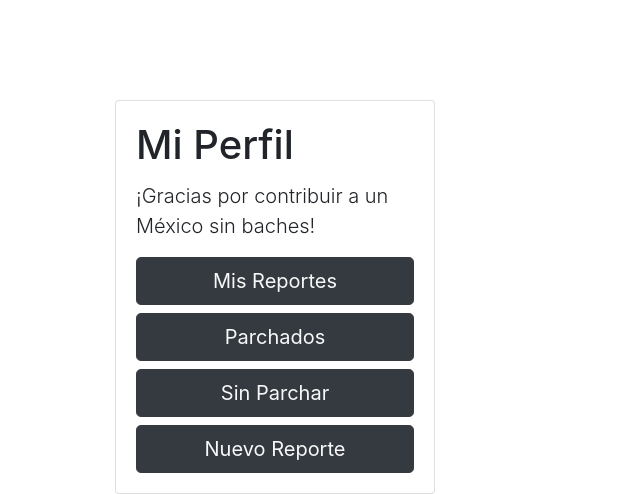
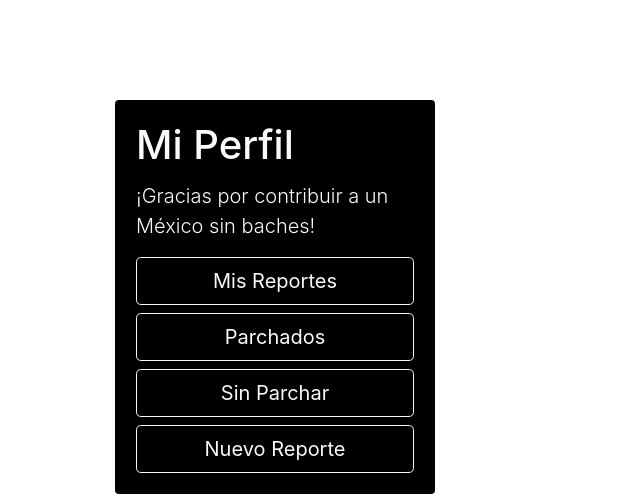
Before and after one commit to MisaelCalvillo/presumeTuBache, a PHP site: page / in a window 1280 px wide. Shown: the part 800-1294 px from the top of the page, without its empty margins (0-640 px from the left). Run offline with PHP 8.4, Linux system fonts and the light colour scheme; some libraries are stand-ins or nearby versions.

Commit message:
agrega color negro

```diff
--- a/front/css/estilos.css
+++ b/front/css/estilos.css
@@ -16,3 +16,7 @@
  .container {
      margin: 100px;
  }
+
+ .tarjeta {
+     background-color: black;
+ }
--- a/front/index.html
+++ b/front/index.html
@@ -19,14 +19,14 @@
     <div id="map"></div>
 
     <div class="container">
-        <div class="card" style="width:20rem">
+        <div class="card tarjeta" style="width:20rem">
             <div class="card-body">
-                <h4 class="card-title h1">Mi Perfil</h4>
-                <p class="card-text lead">¡Gracias por contribuir a un México sin baches!</p>
-                <a href="#" class="bg-dark text-light btn btn-outline-dark btn-block btn-lg ">Mis Reportes</a>
-                <a href="#" class="bg-dark text-light btn btn-outline-dark btn-block btn-lg ">Parchados</a>
-                <a href="#" class="bg-dark text-light btn btn-outline-dark btn-block btn-lg ">Sin Parchar</a>
-                <a href="#" class="bg-dark text-light btn btn-outline-dark btn-block btn-lg ">Nuevo Reporte</a>
+                <h4 class="card-title h1 text-light">Mi Perfil</h4>
+                <p class="card-text lead text-light">¡Gracias por contribuir a un México sin baches!</p>
+                <a href="#" class="text-light btn btn-outline-light btn-block btn-lg hvr-icon-push">Mis Reportes</a>
+                <a href="#" class="text-light btn btn-outline-light btn-block btn-lg ">Parchados</a>
+                <a href="#" class="text-light btn btn-outline-light btn-block btn-lg ">Sin Parchar</a>
+                <a href="#" class="text-light btn btn-outline-light btn-block btn-lg ">Nuevo Reporte</a>
             </div>
         </div>
     </div>
```
